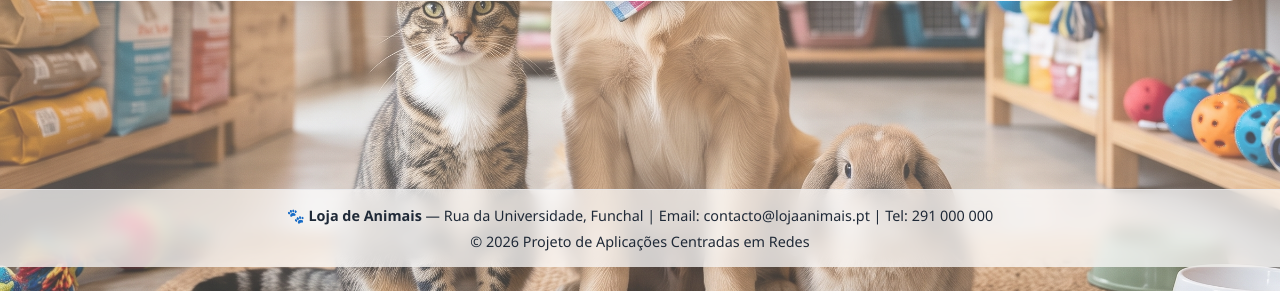
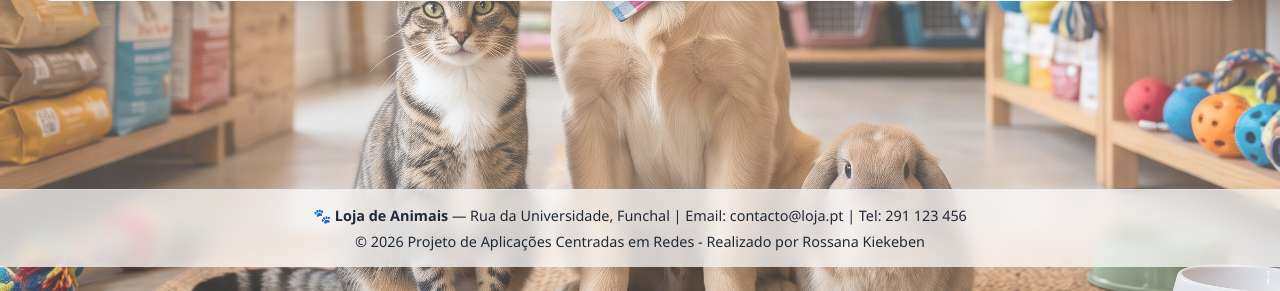
Before and after one commit to RossanaKK/Projeto-Loja-de-Animais, a Laravel app: page /categorias in a window 1280 px wide. Shown: the part 533-824 px from the top of the page. Run offline with Laravel 12, Linux system fonts and the light colour scheme; data comes from the database, SQL or seed files in the repository; data that the repository does not hold is empty.

Commit message:
Header e footer mudados

```diff
--- a/resources/views/index.blade.php
+++ b/resources/views/index.blade.php
@@ -6,7 +6,7 @@
 
     <header class="hero-banner">
         <h1>Tudo o que o teu melhor amigo precisa</h1>
-        <p>Explora a nossa seleção de alimentação, brinquedos, acessórios e higiene para cães e gatos.</p>
+        <p>Explora a nossa seleção de alimentação, brinquedos, acessórios, higiene e outros produtos para cães e gatos.</p>
     </header>
 
     <main class="container-loja">
--- a/resources/views/layouts/main.blade.php
+++ b/resources/views/layouts/main.blade.php
@@ -46,8 +46,8 @@
     </div>
 
     <footer class="footer-loja">
-        <p>🐾 <strong>Loja de Animais</strong> — Rua da Universidade, Funchal | Email: contacto@lojaanimais.pt | Tel: 291 000 000</p>
-        <p>© 2026 Projeto de Aplicações Centradas em Redes</p>
+        <p>🐾 <strong>Loja de Animais</strong> — Rua da Universidade, Funchal | Email: contacto@loja.pt | Tel: 291 123 456</p>
+        <p>© 2026 Projeto de Aplicações Centradas em Redes - Realizado por Rossana Kiekeben</p>
     </footer>
 
     <script src="{{ asset('js/script.js') }}"></script>
```
